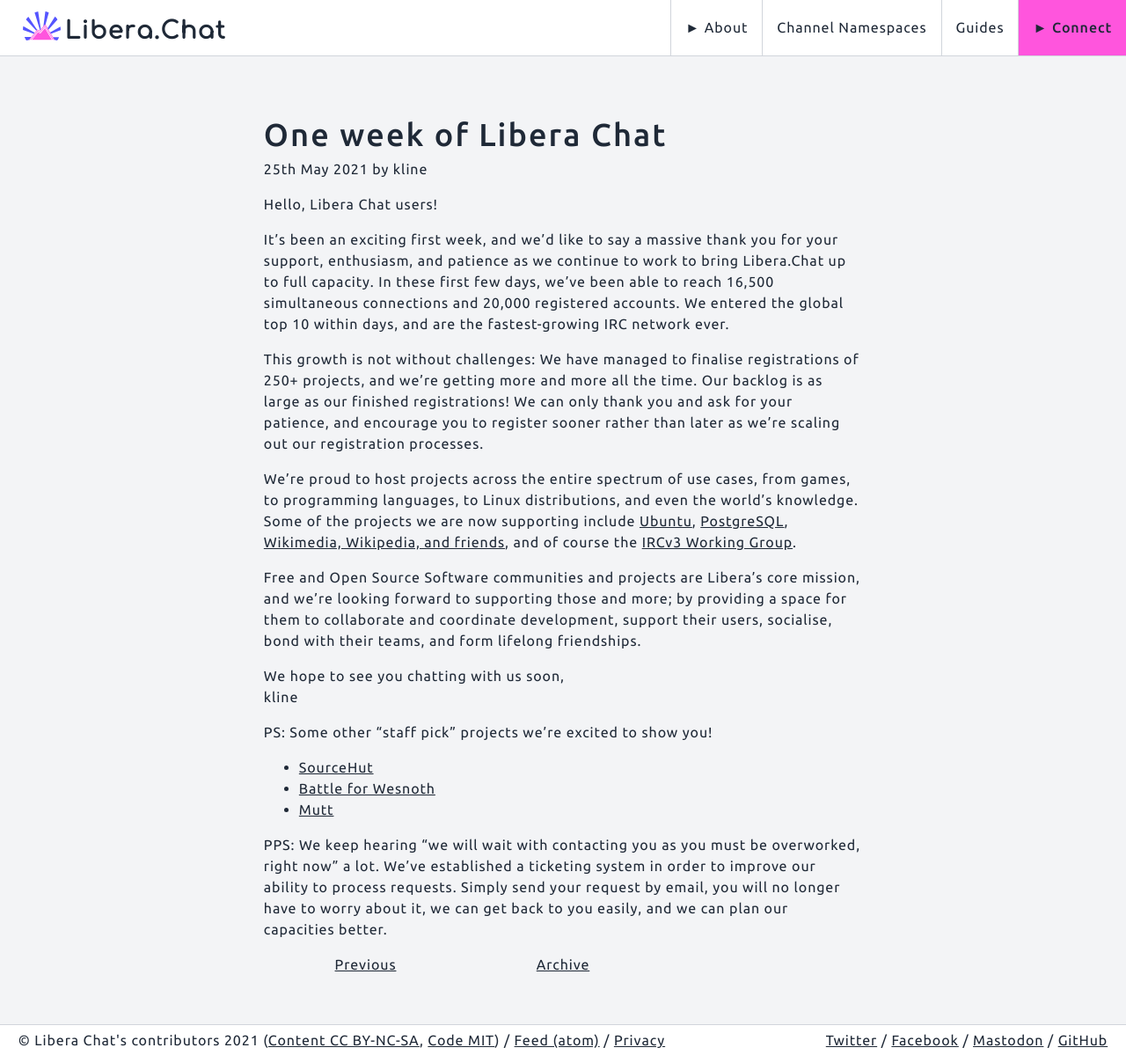
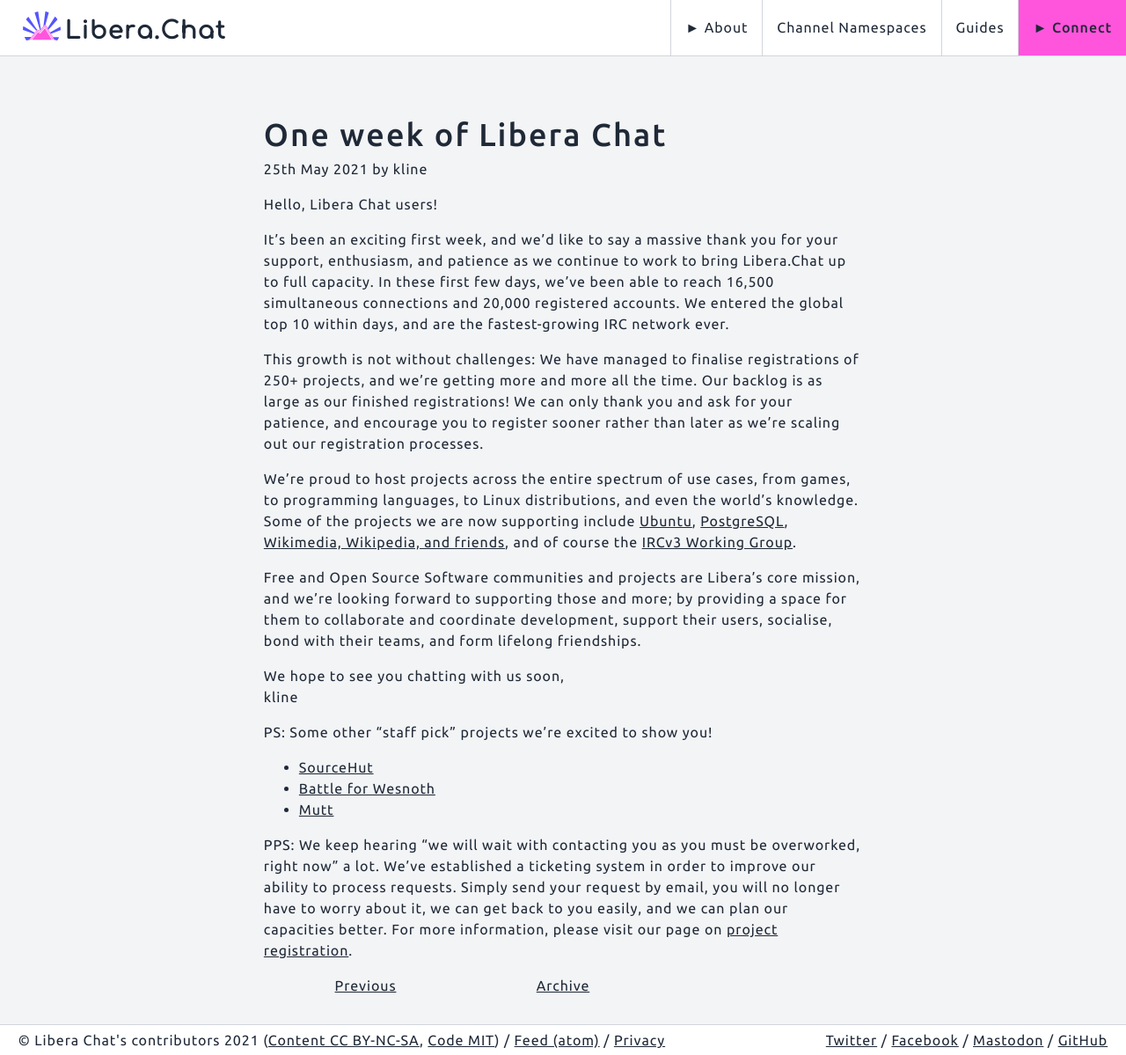
Before and after one commit to Libera-Chat/libera-chat.github.io, a Jekyll site: the page built from content/_posts/2021-05-25-one-week-of-libera-chat.md, in a window 1280 px wide and 1199 px high. Shown: the whole window at 88% size. Built offline with Jekyll 4.4.1, drawn with Linux system fonts in a browser that asks for light colours.

Commit message:
Add channel reg details to one week blogpost

```diff
--- a/content/_posts/2021-05-25-one-week-of-libera-chat.md
+++ b/content/_posts/2021-05-25-one-week-of-libera-chat.md
@@ -41,7 +41,8 @@
 overworked, right now" a lot. We've established a ticketing system in order to
 improve our ability to process requests. Simply send your request by email, you
 will no longer have to worry about it, we can get back to you easily, and we
-can plan our capacities better.
+can plan our capacities better. For more information, please visit our page on
+[project registration](https://libera.chat/chanreg#registering-a-channel).
 
 [1]: https://lists.ubuntu.com/archives/ubuntu-irc/2021-May/001923.html
 [2]: https://www.postgresql.org/about/news/migration-of-postgresql-irc-channels-2216/
```
